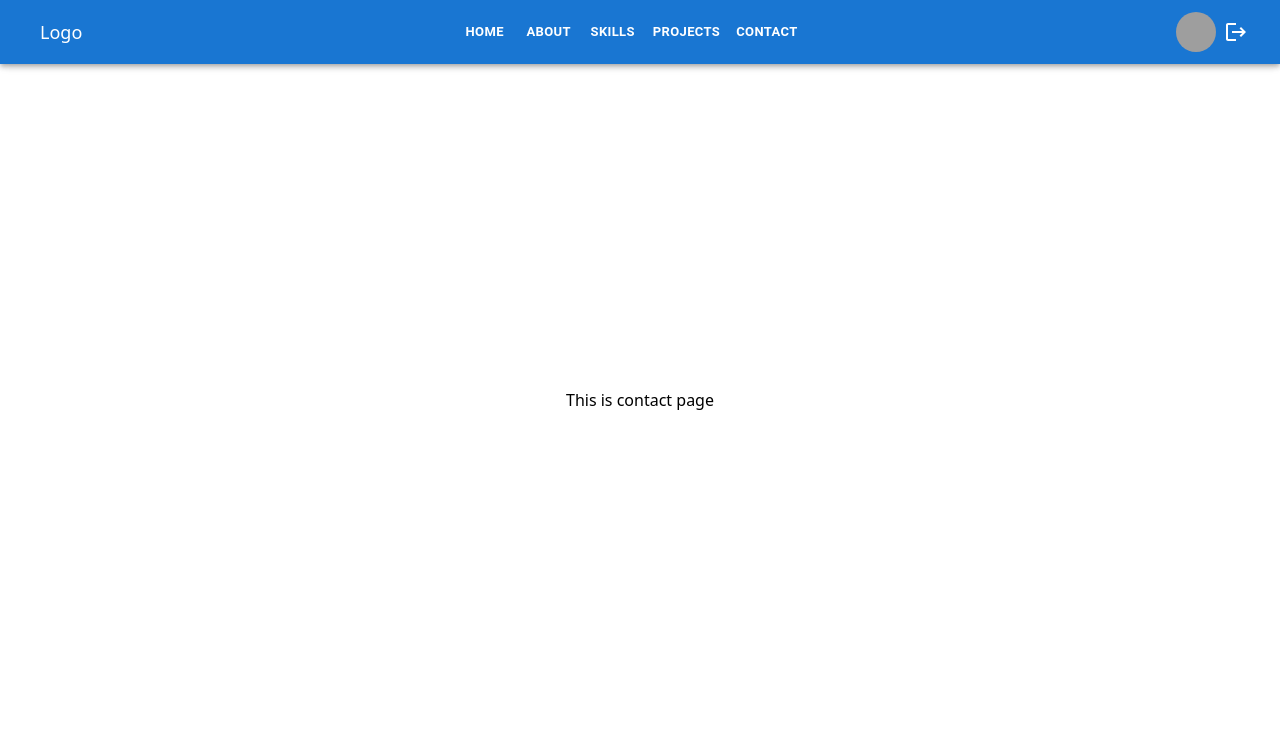
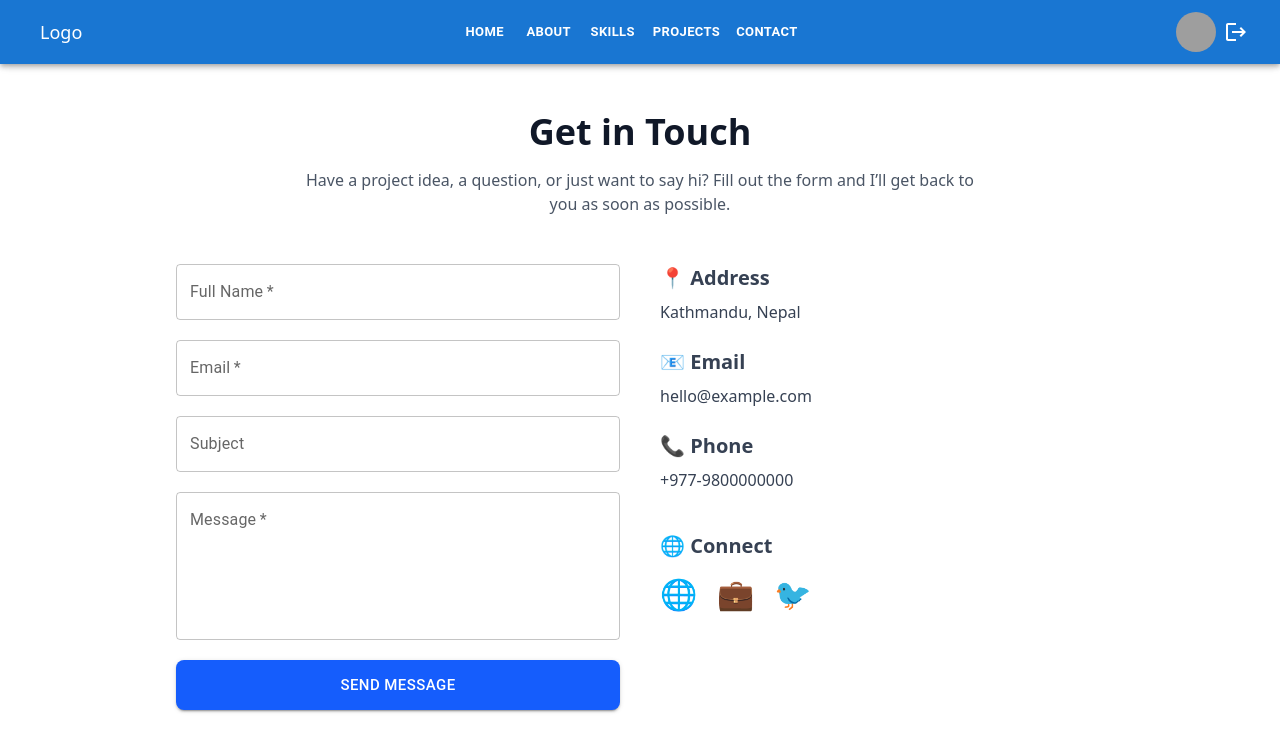
Before and after one commit to SusilThapa1/NextjsPractice, a Next.js app: page /contact in a window 1280 px wide. Shown: the top 752 px of the page. Built offline with nearby package versions, Linux system fonts and the light colour scheme; grey boxes are pictures that could not be loaded; some icons are missing.

Commit message:
added contact page

```diff
--- a/src/app/contact/page.jsx
+++ b/src/app/contact/page.jsx
@@ -1,5 +1,112 @@
-const page = () => {
-  return <div>This is contact page</div>;
-};
+"use client";
+import { motion } from "framer-motion";
+import { TextField, Button } from "@mui/material";
 
-export default page;
+export default function Contact() {
+  return (
+    <section className=" w-full flex items-center justify-center ">
+      <motion.div
+        initial={{ opacity: 0, y: 40 }}
+        whileInView={{ opacity: 1, y: 0 }}
+        transition={{ duration: 0.8 }}
+        className="w-full max-w-5xl  p-8 md:p-12"
+      >
+        {/* Heading */}
+        <div className="text-center mb-12">
+          <h2 className="text-4xl font-extrabold text-gray-900 mb-4">
+            Get in Touch
+          </h2>
+          <p className="text-gray-600 max-w-2xl mx-auto">
+            Have a project idea, a question, or just want to say hi?
+            Fill out the form and I’ll get back to you as soon as possible.
+          </p>
+        </div>
+
+        {/* Layout: Form + Info */}
+        <div className="grid md:grid-cols-2 gap-10">
+          {/* Contact Form */}
+          <form className="flex flex-col gap-5">
+            <TextField
+              label="Full Name"
+              variant="outlined"
+              fullWidth
+              required
+            />
+            <TextField
+              label="Email"
+              variant="outlined"
+              fullWidth
+              required
+            />
+            <TextField
+              label="Subject"
+              variant="outlined"
+              fullWidth
+            />
+            <TextField
+              label="Message"
+              variant="outlined"
+              fullWidth
+              multiline
+              rows={5}
+              required
+            />
+            <motion.div whileHover={{ scale: 1.03 }} whileTap={{ scale: 0.95 }}>
+              <Button
+                type="submit"
+                variant="contained"
+                size="large"
+                fullWidth
+                className="!bg-blue-600 hover:!bg-blue-700 !text-white !py-3 !rounded-lg"
+              >
+                Send Message
+              </Button>
+            </motion.div>
+          </form>
+
+          {/* Contact Info / Social */}
+          <motion.div
+            initial={{ opacity: 0, x: 50 }}
+            whileInView={{ opacity: 1, x: 0 }}
+            transition={{ duration: 0.8 }}
+            className="space-y-6 text-gray-700"
+          >
+            <div>
+              <h3 className="text-xl font-semibold mb-2">📍 Address</h3>
+              <p>Kathmandu, Nepal</p>
+            </div>
+            <div>
+              <h3 className="text-xl font-semibold mb-2">📧 Email</h3>
+              <p>hello@example.com</p>
+            </div>
+            <div>
+              <h3 className="text-xl font-semibold mb-2">📞 Phone</h3>
+              <p>+977-9800000000</p>
+            </div>
+            <div className="pt-4">
+              <h3 className="text-xl font-semibold mb-4">🌐 Connect</h3>
+              <div className="flex space-x-5">
+                {[
+                  { name: "GitHub", url: "https://github.com/", icon: "🌐" },
+                  { name: "LinkedIn", url: "https://linkedin.com/", icon: "💼" },
+                  { name: "Twitter", url: "https://twitter.com/", icon: "🐦" },
+                ].map((link, i) => (
+                  <motion.a
+                    key={i}
+                    href={link.url}
+                    target="_blank"
+                    rel="noopener noreferrer"
+                    whileHover={{ scale: 1.2 }}
+                    className="text-3xl text-gray-600 hover:text-blue-600"
+                  >
+                    {link.icon}
+                  </motion.a>
+                ))}
+              </div>
+            </div>
+          </motion.div>
+        </div>
+      </motion.div>
+    </section>
+  );
+}
```
